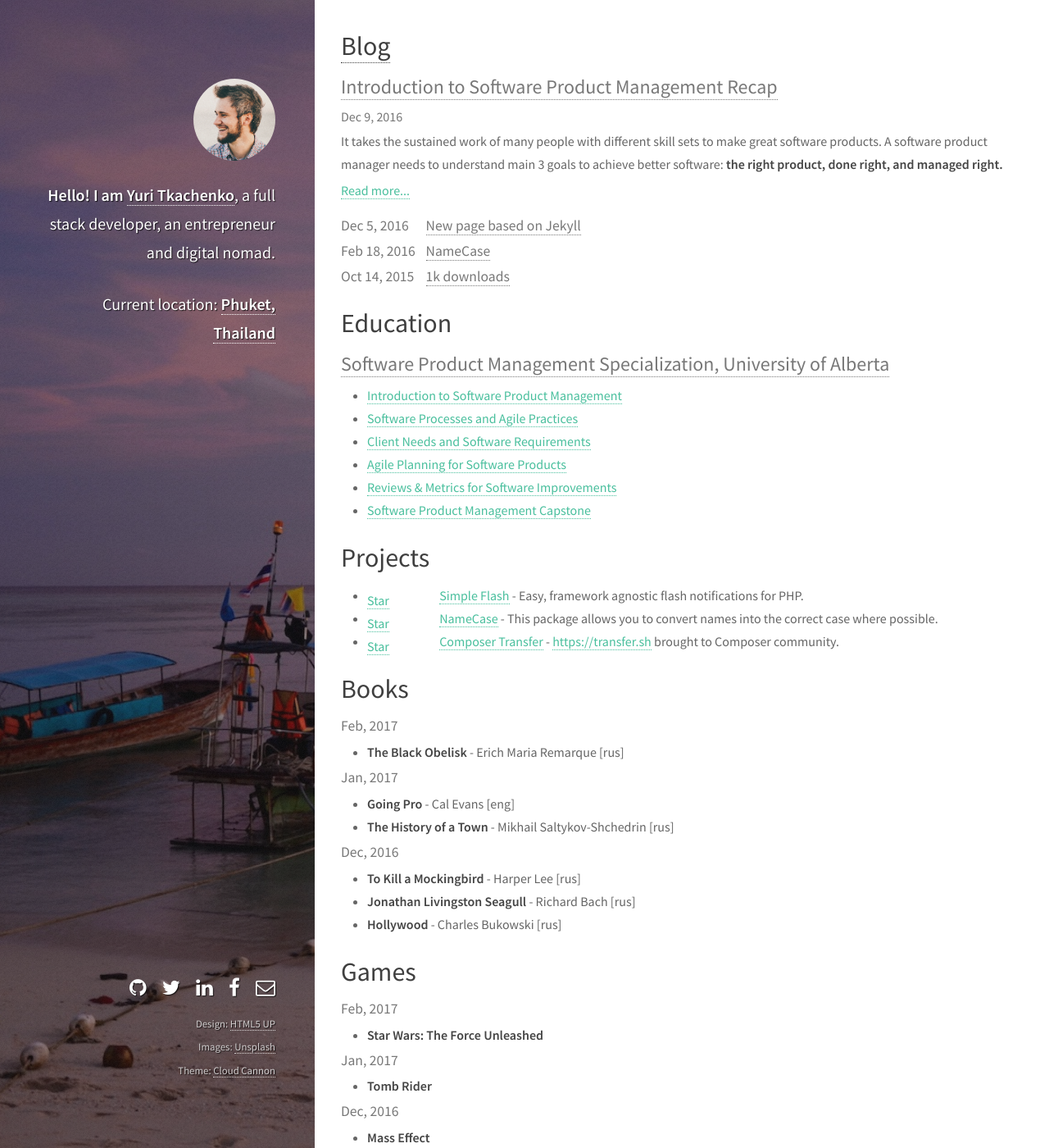
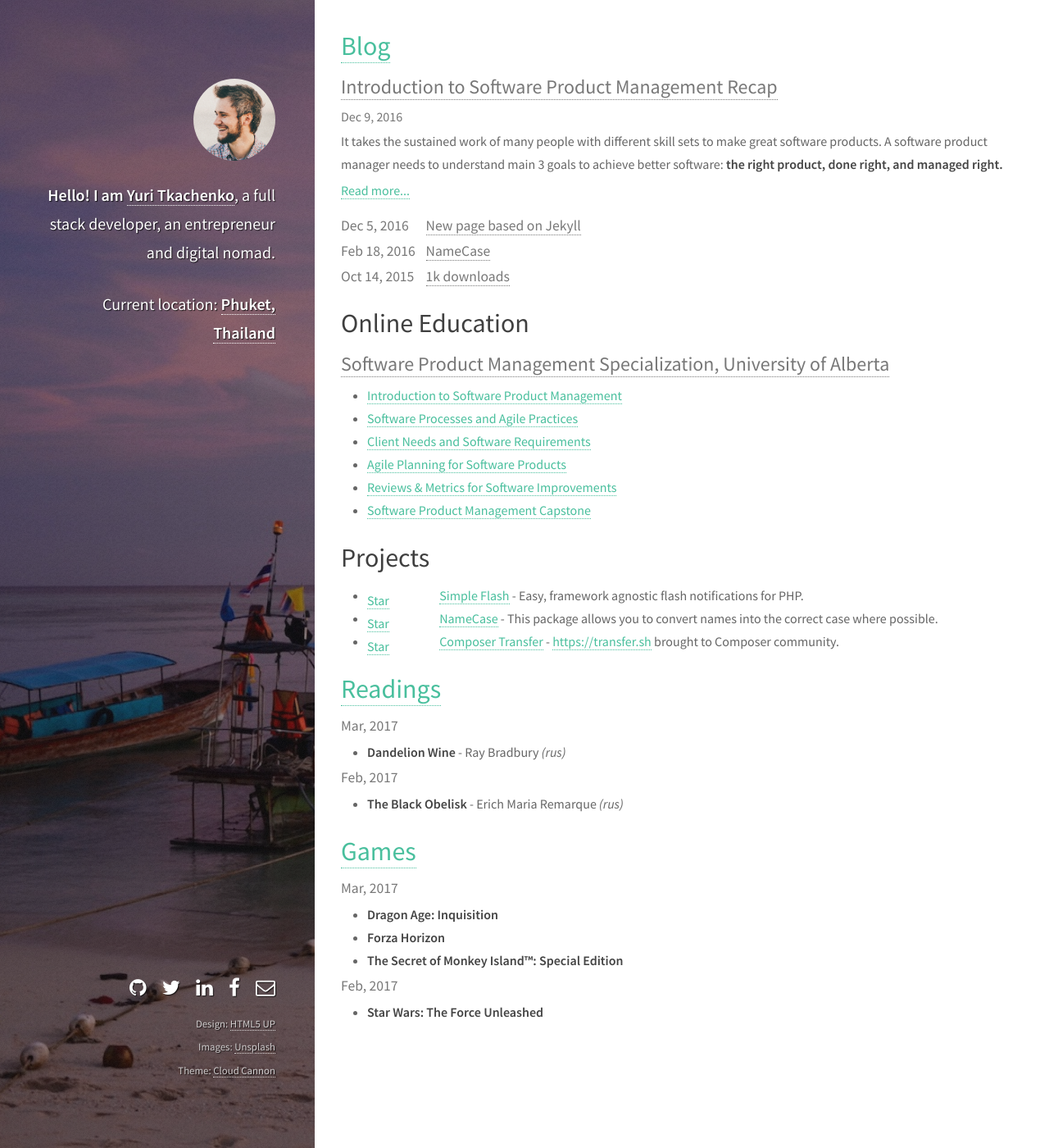
Before and after one commit to tamtamchik/tamtamchik.github.io, a Jekyll site: the page built from index.html, in a window 1280 px wide and 1400 px high. Shown: the whole window at 82% size. Built offline with Jekyll 4.4.1, drawn with Linux system fonts in a browser that asks for light colours; some of the changed text lies outside the part shown.

Commit message:
abstraction of data from markup

```diff
--- /dev/null
+++ b/_data/games.yml
@@ -0,0 +1,23 @@
+- date: 2017-03-01
+  games:
+    - name: "Dragon Age: Inquisition"
+    - name: "Forza Horizon"
+    - name: "The Secret of Monkey Island™: Special Edition"
+
+- date: 2017-02-01
+  games:
+    - name: "Star Wars: The Force Unleashed"
+
+- date: 2017-01-01
+  games:
+    - name: Tomb Rider
+
+- date: 2016-12-01
+  games:
+    - name: Mass Effect
+    - name: Mass Effect 2
+    - name: Mass Effect 3
+
+- date: 2016-11-01
+  games:
+    - name: Brothers
--- a/css/style.css
+++ b/css/style.css
@@ -209,6 +209,10 @@
 	header.major h2 {
 		font-size: 2em;
 		color: #3F3F3F;
+	}
+
+	header.major h2 a {
+		color: #49bf9d;
 	}
 
 	header .date {
--- a/index.html
+++ b/index.html
@@ -41,7 +41,7 @@
 
   <section>
       <header class="major">
-          <h2>Education</h2>
+          <h2>Online Education</h2>
       </header>
 
       <div class="row">
@@ -103,94 +103,48 @@
 
   <section>
       <header class="major">
-          <h2>Books</h2>
+          <h2><a href="/readings" title="Click to see more">Readings</a></h2>
       </header>
 
       <div class="row">
 
+        {% for month in site.data.books limit:2 %}
         <article class="12u 12u(small)">
 
-            <h4 class="date">{{ '2017-02-01' | date: "%b, %Y" }}</h4>
+          <h4 class="date">{{ month.date | date: "%b, %Y" }}</h4>
 
           <ul>
-              <li><strong>The Black Obelisk</strong> - Erich Maria Remarque [rus]</li>
+          {% for book in month.books %}
+            <li><strong>{{ book.title }}</strong> - {{ book.author }} <em>({{ book.lang }})</em></li>
+          {% endfor %}
           </ul>
 
         </article>
+        {% endfor %}
 
-          <article class="12u 12u(small)">
-
-            <h4 class="date">{{ '2017-01-01' | date: "%b, %Y" }}</h4>
-
-            <ul>
-              <li><strong>Going Pro</strong> - Cal Evans [eng]</li>
-              <li><strong>The History of a Town</strong> - Mikhail Saltykov-Shchedrin [rus]</li>
-            </ul>
-
-          </article>
-
-          <article class="12u 12u(small)">
-
-            <h4 class="date">{{ '2016-12-01' | date: "%b, %Y" }}</h4>
-
-            <ul>
-              <li><strong>To Kill a Mockingbird</strong> - Harper Lee [rus]</li>
-              <li><strong>Jonathan Livingston Seagull</strong> - Richard Bach [rus]</li>
-              <li><strong>Hollywood</strong> - Charles Bukowski [rus]</li>
-            </ul>
-
-          </article>
       </div>
   </section>
 
   <section>
       <header class="major">
-          <h2>Games</h2>
+          <h2><a href="/games" title="Click to see more">Games</a></h2>
       </header>
 
       <div class="row">
 
+        {% for month in site.data.games limit:2 %}
         <article class="12u 12u(small)">
 
-            <h4 class="date">{{ '2017-02-01' | date: "%b, %Y" }}</h4>
+          <h4 class="date">{{ month.date | date: "%b, %Y" }}</h4>
 
           <ul>
-              <li><strong>Star Wars: The Force Unleashed</strong></li>
+          {% for game in month.games %}
+            <li><strong>{{ game.name }}</strong></li>
+          {% endfor %}
           </ul>
 
         </article>
-
-          <article class="12u 12u(small)">
-
-            <h4 class="date">{{ '2017-01-01' | date: "%b, %Y" }}</h4>
-
-            <ul>
-              <li><strong>Tomb Rider</strong></li>
-            </ul>
-
-          </article>
-
-          <article class="12u 12u(small)">
-
-            <h4 class="date">{{ '2016-12-01' | date: "%b, %Y" }}</h4>
-
-            <ul>
-              <li><strong>Mass Effect</strong></li>
-              <li><strong>Mass Effect 2</strong></li>
-              <li><strong>Mass Effect 3</strong></li>
-            </ul>
-
-          </article>
-
-          <article class="12u 12u(small)">
-
-            <h4 class="date">{{ '2016-11-01' | date: "%b, %Y" }}</h4>
-
-            <ul>
-              <li><strong>Brothers</strong></li>
-            </ul>
-
-          </article>
+        {% endfor %}
 
       </div>
   </section>
```
Also changed, not shown: _data/books.yml (added, +34 -0 lines), games.html (added, +27 -0 lines), readings.html (added, +26 -0 lines). Lines whose indentation alone changed are shown as unchanged.
